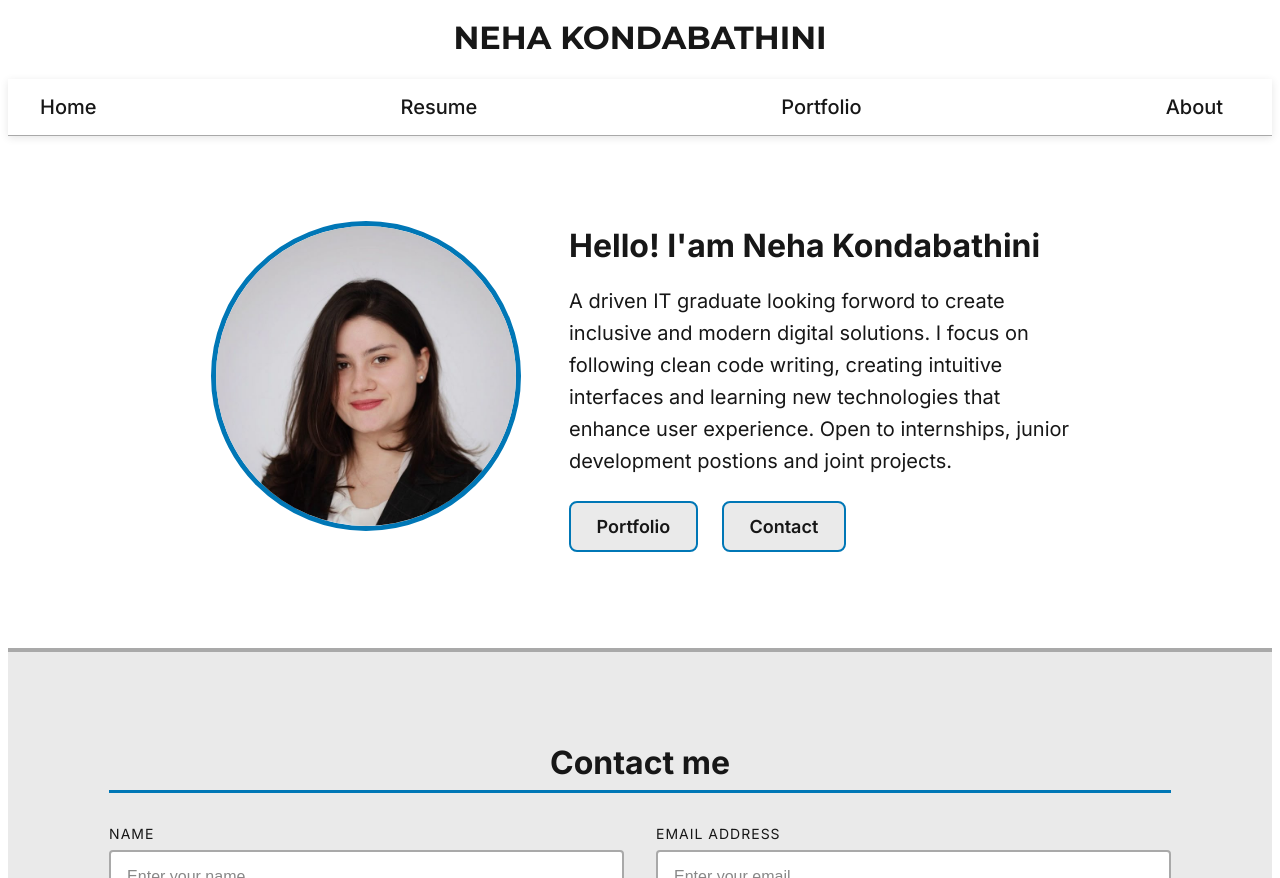
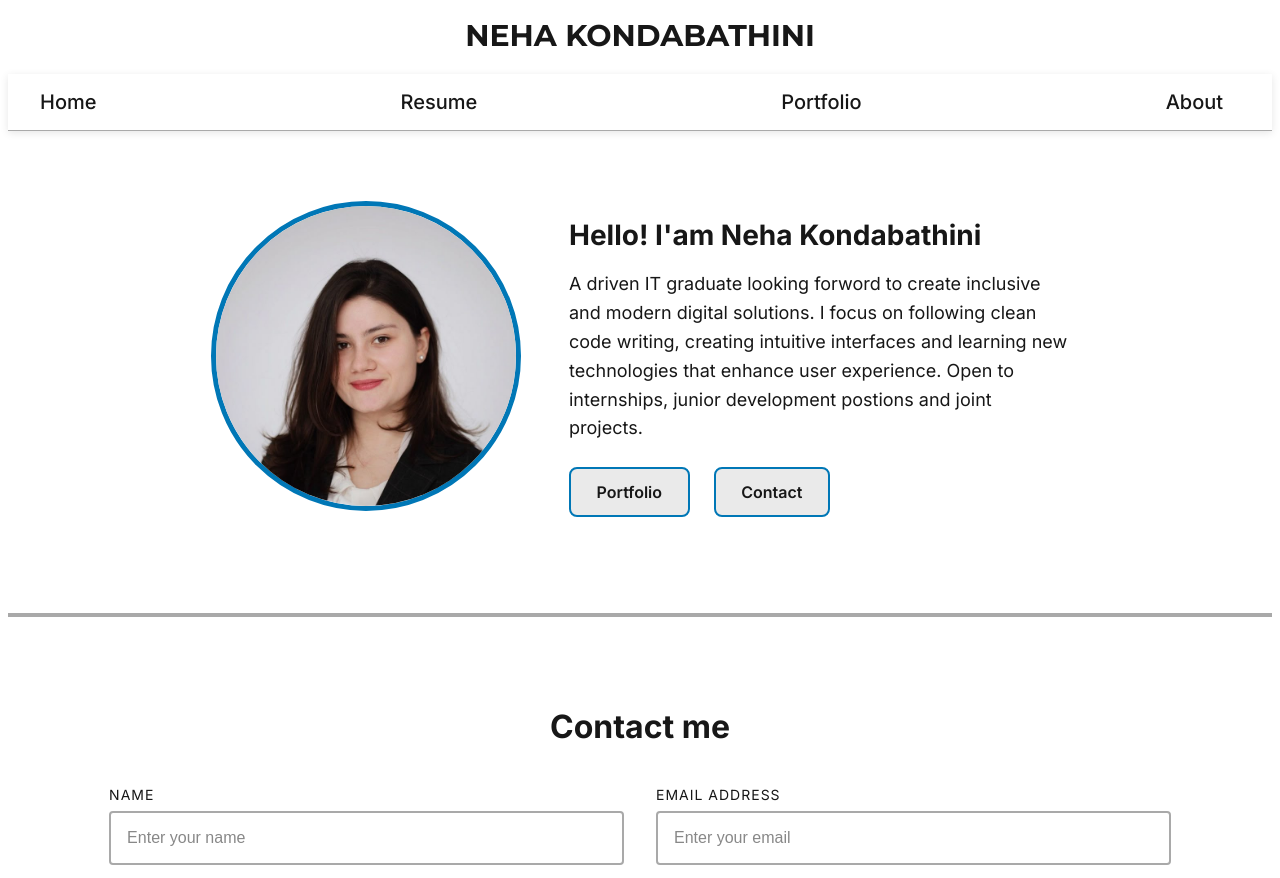
Before and after one commit to bcdfgi/Portfolio-Website, a website: page pages/home_page.html in a window 1280 px wide. Shown: the part 61-939 px from the top of the page. Drawn offline with Linux system fonts and the light colour scheme; files whose address does not match are found by name.

Commit message:
changed font sizes

```diff
--- a/pages/home_page.html
+++ b/pages/home_page.html
@@ -40,16 +40,16 @@
       max-width: 500px;
     }
     h2{
-      font-size: 32px;
+      font-size: 28px;
       margin-bottom: 1rem;
     }
     .profile-text p{
-      font-size: 20px;
+      font-size: 18px;
       line-height: 1.6;
     }
     .btn{
       padding: 0.8rem 1.6rem;
-      font-size: 18px;
+      font-size: 16px;
       border-radius: 8px;
       font-weight: 600;
       transition: 0.2s ease;
@@ -79,7 +79,7 @@
     }
     .contact-section{
 
-      background-color: var(--secondary-bg);
+
       margin-top: 6rem;
       padding: 4rem 8%;
 
@@ -91,7 +91,7 @@
       margin-bottom: 2rem;
       color: var(--text);
 
-      border-bottom: 3px solid var(--accent);
+
       padding-bottom: 0.5rem;
     }
     .contact-form{
--- a/pages/nav.html
+++ b/pages/nav.html
@@ -17,7 +17,7 @@
 
   h1{
     text-align: center;
-    font-size: 32px;
+    font-size: 30px;
     text-transform: uppercase;
     color: var(--text);
     font-family: 'Montserrat', serif;
@@ -52,6 +52,7 @@
     background-color: var(--bg);
     color: var(--text);
     font-family: 'Inter', sans-serif;
+    font-size: 16px;
   }
   .image-icon{
     width: 30px;
```
